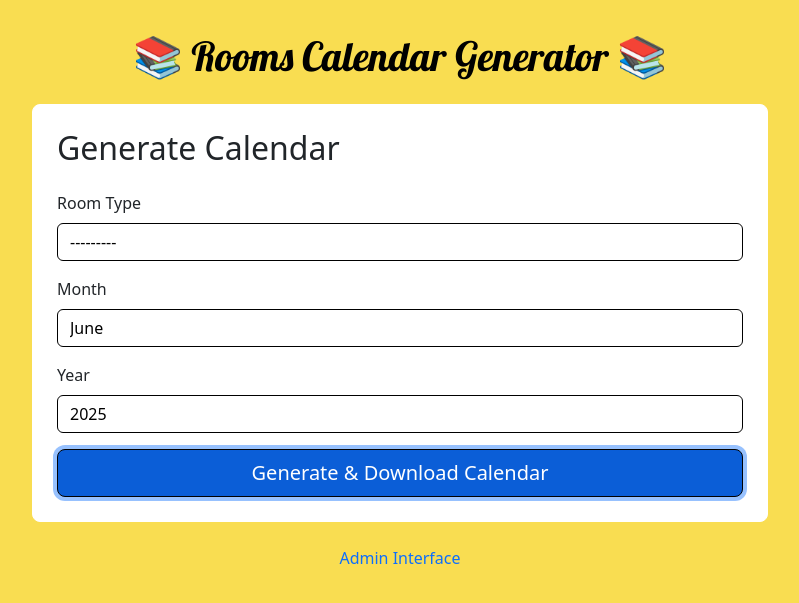
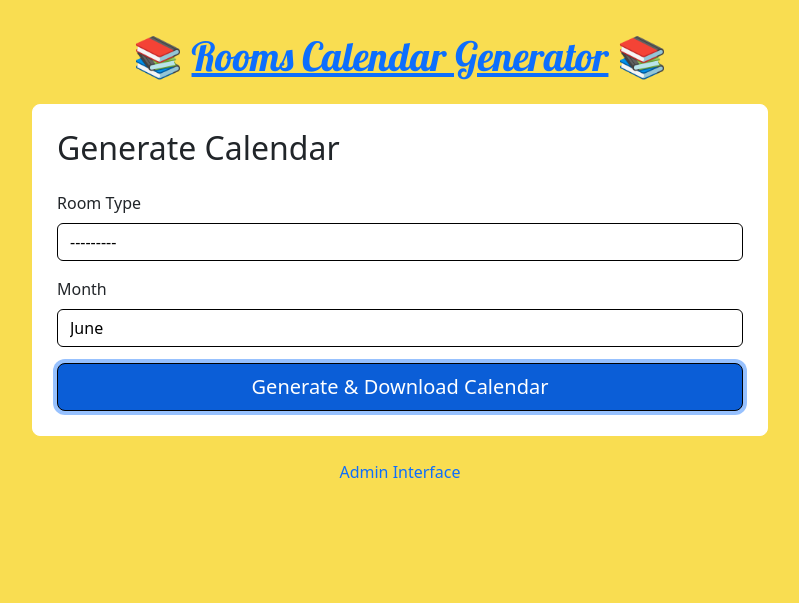
Before and after one commit to TunafishTiger/RoomsCalendar, a Django app: page / in a window 1280 px wide. Shown: the top 603 px of the page, without its empty margins (240-1039 px from the left). Run offline with Django 5.2, Linux system fonts and the light colour scheme; parts of the project's set-up code (start-up, migrations or seed data) failed here and were passed over.

Commit message:
Start Django x 1.

```diff
--- a/calendar_generator/forms.py
+++ b/calendar_generator/forms.py
@@ -10,24 +10,20 @@ class CalendarGenerationForm(forms.ModelForm):
 
     class Meta:
         model = CalendarGeneration
-        fields = ['room_type', 'month', 'year']
+        fields = ['room_type', 'month']
 
     def __init__(self, *args, **kwargs):
         super().__init__(*args, **kwargs)
         # Set default month to next month
         today = datetime.date.today()
         next_month = today.month + 1 if today.month < 12 else 1
-        next_month_year = today.year if today.month < 12 else today.year + 1
 
         self.fields['month'].initial = next_month
-        self.fields['year'].initial = next_month_year
 
         # Add custom labels and help text
         self.fields['room_type'].label = "Room Type"
         self.fields['month'].label = "Month"
-        self.fields['year'].label = "Year"
 
         # Add custom widgets
         self.fields['room_type'].widget.attrs.update({'class': 'form-control'})
         self.fields['month'].widget.attrs.update({'class': 'form-control'})
-        self.fields['year'].widget.attrs.update({'class': 'form-control'})
--- a/calendar_generator/views.py
+++ b/calendar_generator/views.py
@@ -84,6 +84,9 @@ def home(request):
         form = CalendarGenerationForm(request.POST)
         if form.is_valid():
             calendar = form.save(commit=False)
+
+            # Set the year internally based on the selected month
+            calendar.year = year_to_print_for(calendar.month)
 
             # Create directories if they don't exist
             os.makedirs(os.path.join(settings.MEDIA_ROOT, 'pages'), exist_ok=True)
--- a/templates/base.html
+++ b/templates/base.html
@@ -97,7 +97,7 @@
 <div class="container">
     <div class="row justify-content-center">
         <div class="col-md-8">
-            <h1 class="text-center mb-4">📚 Rooms Calendar Generator 📚</h1>
+            <h1 class="text-center mb-4">📚 <a href="/">Rooms Calendar Generator</a> 📚</h1>
 
             {% if messages %}
             <div class="messages">
@@ -130,7 +130,7 @@
 
             {% block content %}{% endblock %}
         </div>
-        <a href="./admin" class="text-center text-decoration-none">Admin Interface</a>
+        <a href="/admin" class="text-center text-decoration-none">Admin Interface</a>
     </div>
 </div>
 
--- a/templates/calendar_generator/home.html
+++ b/templates/calendar_generator/home.html
@@ -29,15 +29,6 @@
             {% endif %}
         </div>
 
-        <div class="mb-3">
-            <label for="{{ form.year.id_for_label }}" class="form-label">{{ form.year.label }}</label>
-            {{ form.year }}
-            {% if form.year.errors %}
-            <div class="text-danger">
-                {{ form.year.errors }}
-            </div>
-            {% endif %}
-        </div>
 
         <div class="d-grid">
             <button type="submit" class="btn btn-primary btn-lg">Generate & Download Calendar</button>
```
